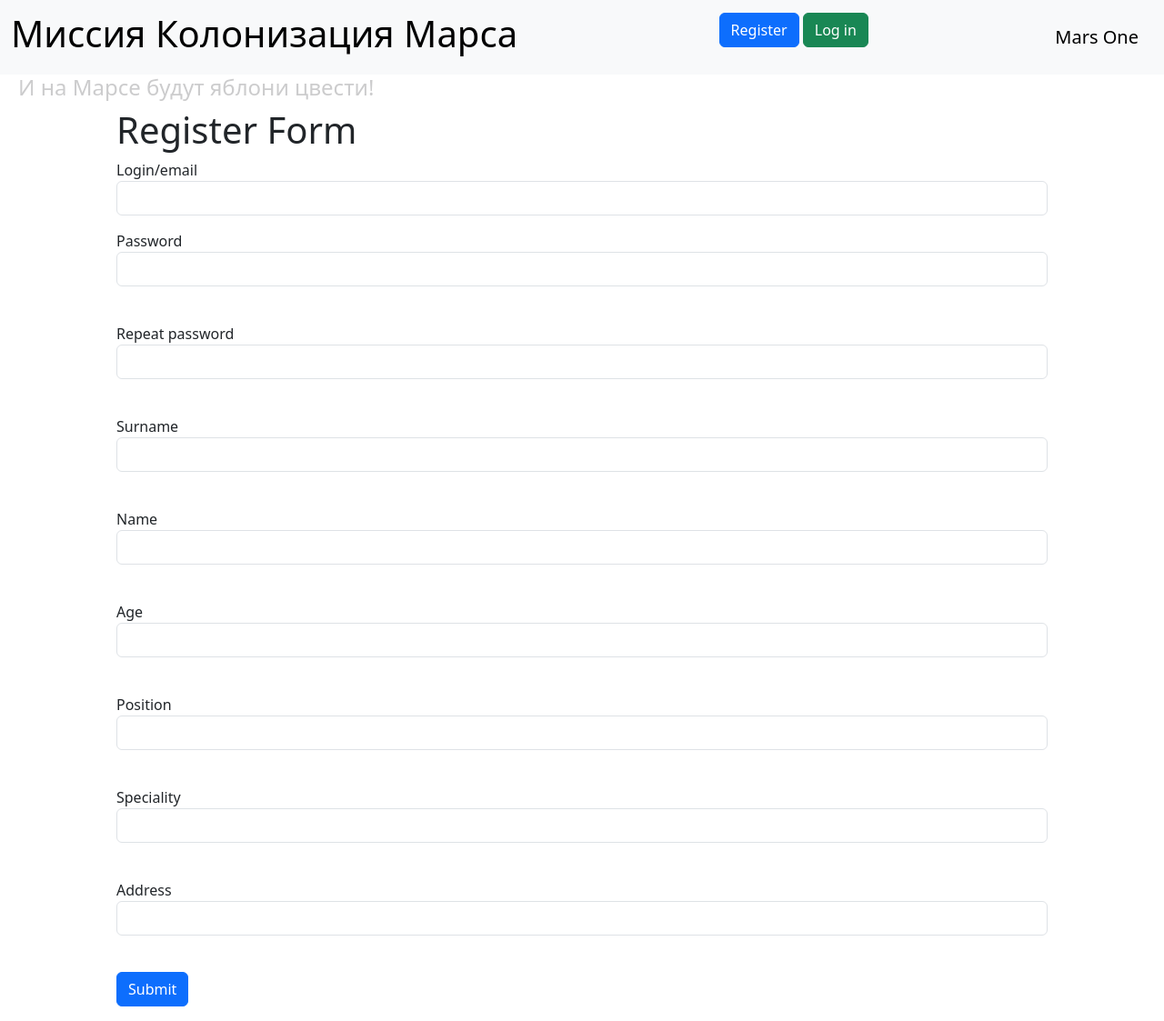
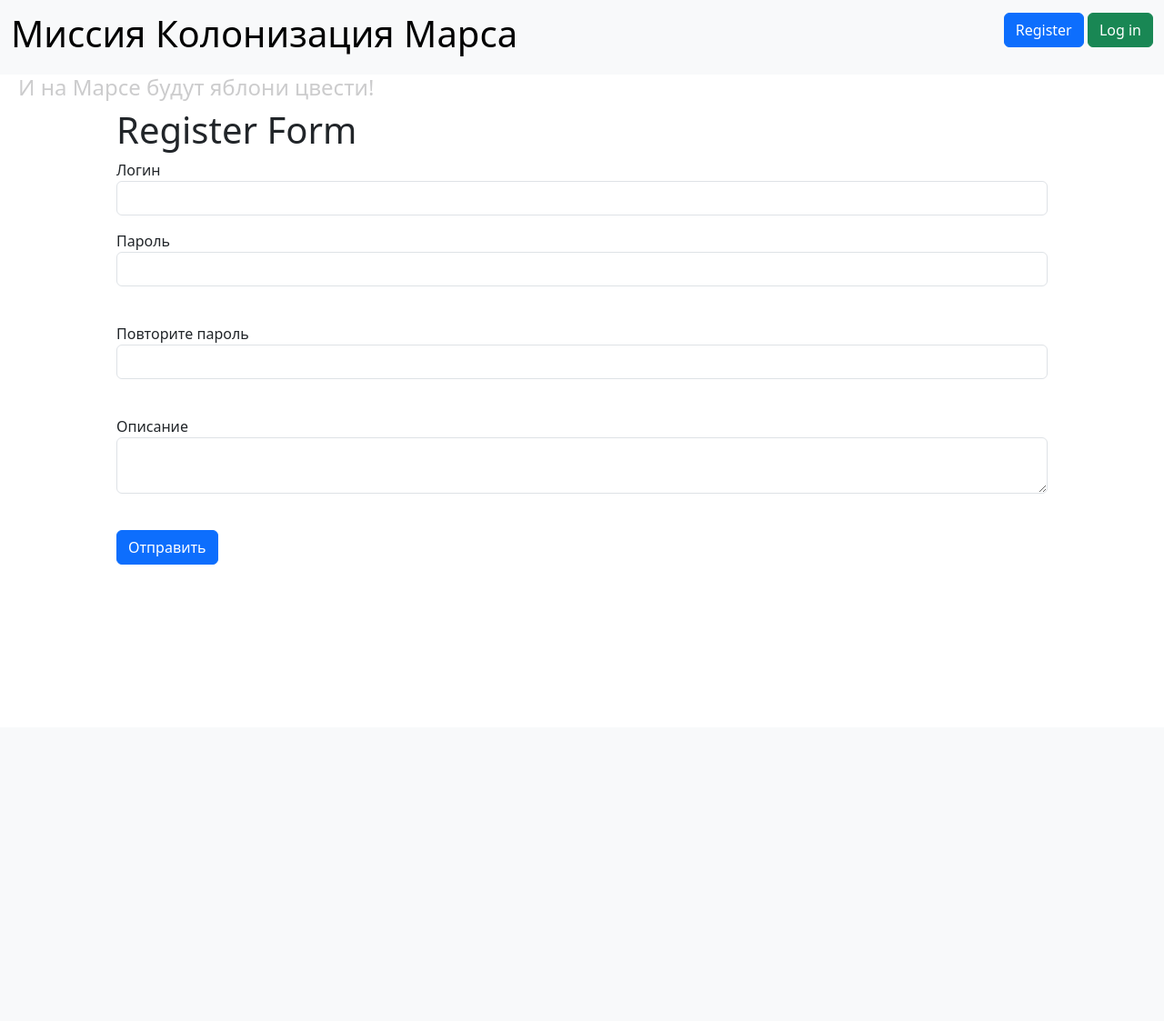
Before and after one commit to IvanZasukhin/SiteGuessr, a Flask app: page /register in a window 1280 px wide. Shown: the whole page at 91% size. After the commit the page ends 621 px from the top, so only its background shows below. Run offline with Flask 3, Linux system fonts and the light colour scheme.

Commit message:
add login and register

```diff
--- a/data/__all_models.py
+++ b/data/__all_models.py
@@ -1,3 +1,4 @@
 from . import users
 from . import websites
 from . import games
+from . import statistics
--- a/data/game_parser.py
+++ b/data/game_parser.py
@@ -2,5 +2,6 @@
 
 parser = reqparse.RequestParser()
 parser.add_argument('user_id', required=True)
-parser.add_argument('website_id', required=True, type=int)
+parser.add_argument('website_id', required=True)
 parser.add_argument('scores', required=True, type=int)
+parser.add_argument('finish_date')
--- a/data/game_resources.py
+++ b/data/game_resources.py
@@ -3,7 +3,7 @@
 
 from . import db_session
 from .games import Game
-from .user_parser import *
+from .game_parser import *
 
 
 class GameResource(Resource):
--- a/data/games.py
+++ b/data/games.py
@@ -10,8 +10,8 @@
 
     id = sqlalchemy.Column(sqlalchemy.Integer, primary_key=True, autoincrement=True)
     user_id = sqlalchemy.Column(sqlalchemy.Integer, sqlalchemy.ForeignKey("user.id"), nullable=True)
-    website_id = sqlalchemy.Column(sqlalchemy.Integer, sqlalchemy.ForeignKey("website.id"), nullable=True)
+    website_id = sqlalchemy.Column(sqlalchemy.String, nullable=True)
     scores = sqlalchemy.Column(sqlalchemy.Integer)
+    finish_date = sqlalchemy.Column(sqlalchemy.DateTime)
 
     user = orm.relationship('User')
-    website = orm.relationship('Website')
--- a/data/user_parser.py
+++ b/data/user_parser.py
@@ -3,6 +3,5 @@
 parser = reqparse.RequestParser()
 parser.add_argument('login', required=True)
 parser.add_argument('description')
-parser.add_argument('games_played', type=int)
-parser.add_argument('best_score', type=int)
+parser.add_argument('statistics')
 parser.add_argument('hashed_password', required=True)
--- a/data/users.py
+++ b/data/users.py
@@ -14,14 +14,14 @@
                            primary_key=True, autoincrement=True)
     login = sqlalchemy.Column(sqlalchemy.String, unique=True, nullable=True)
     description = sqlalchemy.Column(sqlalchemy.String)  # описание
-    games_played = sqlalchemy.Column(sqlalchemy.Integer, nullable=True)  # количество сыгранных игр
-    best_score = sqlalchemy.Column(sqlalchemy.Integer, nullable=True)  # лучший счёт
     created_date = sqlalchemy.Column(sqlalchemy.DateTime)
     modified_date = sqlalchemy.Column(sqlalchemy.DateTime)
 
     hashed_password = sqlalchemy.Column(sqlalchemy.String, nullable=True)
+
+    statistics = orm.relationship("Statistics", back_populates='user')
     games = orm.relationship("Game", back_populates='user')
-    websites = orm.relationship("Website", back_populates='user')
+    website = orm.relationship("Website", back_populates='user')
 
     def set_password(self, password):
         self.hashed_password = generate_password_hash(password)
--- a/data/website_resource.py
+++ b/data/website_resource.py
@@ -2,7 +2,7 @@
 from flask_restful import Resource
 
 from . import db_session
-from .user_parser import *
+from .website_parser import *
 from .websites import Website
 
 
--- a/data/websites.py
+++ b/data/websites.py
@@ -16,4 +16,3 @@
     user_id = sqlalchemy.Column(sqlalchemy.Integer, sqlalchemy.ForeignKey("user.id"), nullable=True)
 
     user = orm.relationship('User')
-    website = orm.relationship('Website')
--- a/forms/user_register.py
+++ b/forms/user_register.py
@@ -4,13 +4,8 @@
 
 
 class RegisterForm(FlaskForm):
-    email = EmailField('Login/email', validators=[DataRequired(), Email(), InputRequired()])
-    password = PasswordField('Password', validators=[DataRequired(), InputRequired()])
-    password_again = PasswordField('Repeat password', validators=[DataRequired(), InputRequired()])
-    surname = StringField('Surname', validators=[DataRequired(), InputRequired()])
-    name = StringField('Name', validators=[DataRequired(), InputRequired()])
-    age = IntegerField('Age', validators=[DataRequired(), NumberRange(min=18, max=80), InputRequired()])
-    position = StringField('Position', validators=[DataRequired()])
-    speciality = StringField("Speciality")
-    address = StringField("Address")
-    submit = SubmitField('Submit')
+    login = StringField('Логин', validators=[DataRequired(), Length(min=4, max=45), InputRequired()])
+    password = PasswordField('Пароль', validators=[DataRequired(), Length(min=8, max=45), InputRequired()])
+    password_again = PasswordField('Повторите пароль', validators=[DataRequired(), InputRequired()])
+    description = TextAreaField("Описание")
+    submit = SubmitField('Отправить')
--- a/main.py
+++ b/main.py
@@ -9,7 +9,6 @@
 from data import db_session
 from data import user_resource, website_resource, game_resources
 from data.users import User
-from forms.job import Job
 from forms.user_login import LoginForm
 from forms.user_register import RegisterForm
 
@@ -23,8 +22,7 @@
 @app.route("/")
 def index():
     db_sess = db_session.create_session()
-    # jobs = db_sess.query(Job)
-    params = {"title": "Work log",
+    params = {"title": "Top players",
               }
     return render_template("index.html", **params)
 
@@ -65,14 +63,13 @@
         if form.password.data != form.password_again.data:
             params["message"] = "Password mismatch"
             return render_template('register.html', **params)
-        db_sess = db_session.create_session()
-        if db_sess.query(User).filter(User.login == form.login.data).first():
-            params["message"] = "There is already such a user"
+        post_user = post(f'http://localhost:8080/api/users', json={'login': form.login.data,
+                                                                   'description': form.description.data,
+                                                                   'hashed_password': form.password.data}).json()
+        if "message" in post_user:
+            params["message"] = post_user["message"]
             return render_template('register.html', **params)
-        post(f'http://localhost:8080/api/users', json={'login': form.login.data,
-                                                       'description': form.description.data,
-                                                       'hashed_password': form.hashed_password.data}).json()
-        return redirect('/')
+        return redirect('/login')
     return render_template('register.html', **params)
 
 
@@ -83,15 +80,10 @@
 
 
 def main():
-    db_session.global_init("db/blogs.db")
-    # try:
-    #     db_sess = db_session.create_session()
-    #     creating_user(db_sess)
-    # except IntegrityError:
-    #     pass
+    db_session.global_init("db/site_guessr.db")
 
-    api.add_resource(user_resource.UsersListResource, '/api/users')
-    api.add_resource(user_resource.UsersResource, '/api/user/<int:users_id>')
+    api.add_resource(user_resource.UserListResource, '/api/users')
+    api.add_resource(user_resource.UserResource, '/api/user/<int:users_id>')
 
     api.add_resource(website_resource.WebsiteListResource, '/api/websites')
     api.add_resource(website_resource.WebsiteResource, '/api/website/<int:website_id>')
@@ -112,71 +104,5 @@
     return make_response(jsonify({'error': 'Bad Request'}), 400)
 
 
-def creating_user(db_sess):
-    user = User()
-    user.surname = "Scott"
-    user.name = "Ridley"
-    user.age = 21
-    user.position = "captain"
-    user.speciality = "research engineer"
-    user.address = "module_1"
-    user.email = "scott_chief@mars.org"
-    user.set_password("1234")
-    db_sess.add(user)
-
-    user = User()
-    user.surname = "Zas"
-    user.name = "Ivan"
-    user.age = 17
-    user.position = "assistant captain"
-    user.speciality = "engineer"
-    user.address = "module_2"
-    user.email = "ivan1@mars.org"
-    user.set_password("1234")
-    db_sess.add(user)
-
-    user = User()
-    user.surname = "Zas2"
-    user.name = "Ivan2"
-    user.age = 18
-    user.position = "assistant captain"
-    user.speciality = "engineer"
-    user.address = "module_3"
-    user.email = "ivan2@mars.org"
-    user.set_password("1234")
-    db_sess.add(user)
-
-    user = User()
-    user.surname = "Zas3"
-    user.name = "Ivan3"
-    user.age = 19
-    user.position = "assistant captain"
-    user.speciality = "engineer"
-    user.address = "module_3"
-    user.email = "ivan3@mars.org"
-    user.set_password("1234")
-    db_sess.add(user)
-
-    job = Job()
-    job.user = db_sess.query(User).filter(User.id == 1).first()
-    job.job = "deployment of residential modules 1 and 2"
-    job.work_size = 15
-    job.collaborators = "2, 3"
-    job.start_date = datetime.datetime.now()
-    job.is_finished = False
-    db_sess.add(job)
-
-    job = Job()
-    job.user = db_sess.query(User).filter(User.id == 3).first()
-    job.job = "deployment of residential modules 1"
-    job.work_size = 9
-    job.collaborators = "2"
-    job.start_date = datetime.datetime.now()
-    job.is_finished = True
-    db_sess.add(job)
-
-    db_sess.commit()
-
-
 if __name__ == '__main__':
     main()
--- a/templates/base.html
+++ b/templates/base.html
@@ -17,14 +17,13 @@
             <div class="container-fluid">
                 <a class="navbar-brand" href="/"><h1> Миссия Колонизация Марса </h1></a>
                 {% if current_user.is_authenticated %}
-                    <a class="navbar-brand" href="/logout">{{ current_user.name }}</a>
+                    <a class="navbar-brand" href="/logout">{{ current_user.login }}</a>
                 {% else %}
                     <p>
                         <a class="btn btn-primary " href="/register">Register</a>
                         <a class="btn btn-success" href="/login">Log in</a>
                     </p>
                 {% endif %}
-                <a class="navbar-brand" href="/">Mars One</a>
             </div>
         </nav>
         <div>
--- a/templates/login.html
+++ b/templates/login.html
@@ -6,9 +6,9 @@
     <form action="" method="post">
         {{ form.hidden_tag() }}
         <p>
-            {{ form.email.label }}<br>
-            {{ form.email(class="form-control", type="email") }}<br>
-            {% for error in form.email.errors %}
+            {{ form.login.label }}<br>
+            {{ form.login(class="form-control") }}<br>
+            {% for error in form.login.errors %}
                 <div class="alert alert-danger" role="alert">
                     {{ error }}
                 </div>
--- a/templates/register.html
+++ b/templates/register.html
@@ -6,11 +6,11 @@
     <form action="" method="post">
         {{ form.hidden_tag() }}
         <p>
-            {{ form.email.label }}<br>
-            {{ form.email(class="form-control", type="email") }}
-            {% if form.email.errors %}
+            {{ form.login.label }}<br>
+            {{ form.login(class="form-control") }}
+            {% if form.login.errors %}
                 <br>
-                {% for error in form.email.errors %}
+                {% for login in form.login.errors %}
                     <p class="alert alert-danger" role="alert">
                         {{ error }}
                     </p>
@@ -42,71 +42,11 @@
             {% endif %}
         </p>
         <p>
-            {{ form.surname.label }}<br>
-            {{ form.surname(class="form-control") }}<br>
-            {% if form.surname.errors %}
+            {{ form.description.label }}<br>
+            {{ form.description(class="form-control") }}<br>
+            {% if form.description.errors %}
                 <br>
-                {% for error in form.surname.errors %}
-                    <p class="alert alert-danger" role="alert">
-                        {{ error }}
-                    </p>
-                {% endfor %}
-            {% endif %}
-        </p>
-        <p>
-            {{ form.name.label }}<br>
-            {{ form.name(class="form-control") }}<br>
-            {% if form.name.errors %}
-                <br>
-                {% for error in form.name.errors %}
-                    <p class="alert alert-danger" role="alert">
-                        {{ error }}
-                    </p>
-                {% endfor %}
-            {% endif %}
-        </p>
-        <p>
-            {{ form.age.label }}<br>
-            {{ form.age(class="form-control") }}<br>
-            {% if form.age.errors %}
-                <br>
-                {% for error in form.age.errors %}
-                    <p class="alert alert-danger" role="alert">
-                        {{ error }}
-                    </p>
-                {% endfor %}
-            {% endif %}
-        </p>
-        <p>
-            {{ form.position.label }}<br>
-            {{ form.position(class="form-control") }}<br>
-            {% if form.position.errors %}
-                <br>
-                {% for error in form.position.errors %}
-                    <p class="alert alert-danger" role="alert">
-                        {{ error }}
-                    </p>
-                {% endfor %}
-            {% endif %}
-        </p>
-        <p>
-            {{ form.speciality.label }}<br>
-            {{ form.speciality(class="form-control") }}<br>
-            {% if form.speciality.errors %}
-                <br>
-                {% for error in form.speciality.errors %}
-                    <p class="alert alert-danger" role="alert">
-                        {{ error }}
-                    </p>
-                {% endfor %}
-            {% endif %}
-        </p>
-        <p>
-            {{ form.address.label }}<br>
-            {{ form.address(class="form-control") }}<br>
-            {% if form.address.errors %}
-                <br>
-                {% for error in form.address.errors %}
+                {% for error in form.description.errors %}
                     <p class="alert alert-danger" role="alert">
                         {{ error }}
                     </p>
--- /dev/null
+++ b/test.py
@@ -0,0 +1,5 @@
+from requests import post
+
+print(post(f'http://localhost:8080/api/users', json={'login': "None2",
+                                                     'description': "NONO",
+                                                     'hashed_password': "1234"}).json()["message"])
```
Also changed, not shown: data/statistic_parser.py (added, +9 -0 lines), data/statistic_resource.py (added, +72 -0 lines), data/statistics.py (added, +22 -0 lines), data/user_resource.py (+6 -9 lines), forms/user_login.py (+4 -6 lines), templates/index.html (+6 -6 lines).
